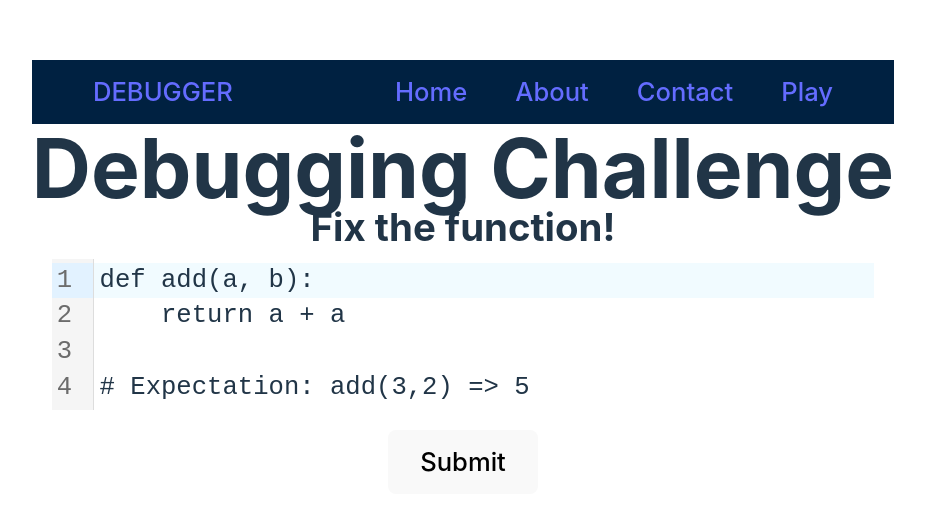
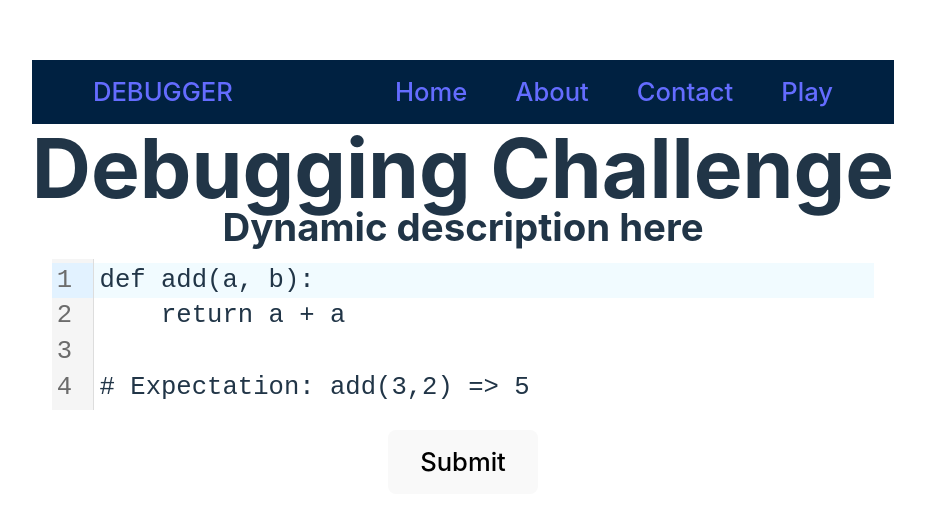
Before and after one commit to Flask-and-Furious/client_side, a React (Vite) app: page /game in a window 1280 px wide. Shown: the part 123-634 px from the top of the page, without its empty margins (177-1102 px from the left). Built offline with nearby package versions, Linux system fonts and the light colour scheme.

Commit message:
add description key

```diff
--- a/src/pages/Game/index.jsx
+++ b/src/pages/Game/index.jsx
@@ -16,6 +16,7 @@ function Game() {
   const fetchedCodePackages = [
     {'id': 0,                       // 3 sample buggy functions
      'snippet': {
+        'description': 'Dynamic description here',
         'import': 'add',
         'body' : 'def add(a, b):\n\treturn a + a\n\n# Expectation: add(3,2) => 5',
         'to-execute': 'add(3,2)',
@@ -24,6 +25,7 @@ function Game() {
     },
     {'id': 1,
      'snippet': {
+        'description': 'Dynamic description here',
         'import': 'multiply',
         'body' : 'def multiply(a, b):\n\treturn a * a\n\n# Expectation: multiply(6,3) => 18',
         'to-execute': 'multiply(6,3)',
@@ -32,6 +34,7 @@ function Game() {
     },
     {'id': 2,
      'snippet': {
+        'description': 'Dynamic description here',
         'import': 'no_space',
         'body' : 'def no_space(string):\n\tfor i in string:\n\t\tif i == " ":\n\t\t\ti.replace("")\n\n\treturn string\n\n# Expectation:\n# no_string("I >    3 Le    i d   os  !") => I<3Leidos',
         'to-execute': 'no_space("    he     l l o! ")',
@@ -85,7 +88,7 @@ function Game() {
   return (
     <>
       <Title title="Debugging Challenge" />
-      <Subtitle subtitle="Fix the function!" />
+      <Subtitle subtitle={currentCodePackage['snippet']['description']} />
       <div style={{display: isAnswered ? 'flex' : 'none'}}>{
       isCorrect ? `✅${correctMessages[randomIndex]}` :
         `❌${incorrectMessages[randomIndex]}`}</div>
@@ -100,6 +103,7 @@ function Game() {
                 setCurrentCodePackage(() => {
                   return {'id': currentCodePackage['id'], // this is basically changes the 'body' value only. It's the code from user's input. We need the other original values
                     'snippet': {
+                    'description': currentCodePackage['snippet']['description'],
                     'import': currentCodePackage['snippet']['import'],
                     'body' : editor,
                     'to-execute': currentCodePackage['snippet']['to-execute'],
```
